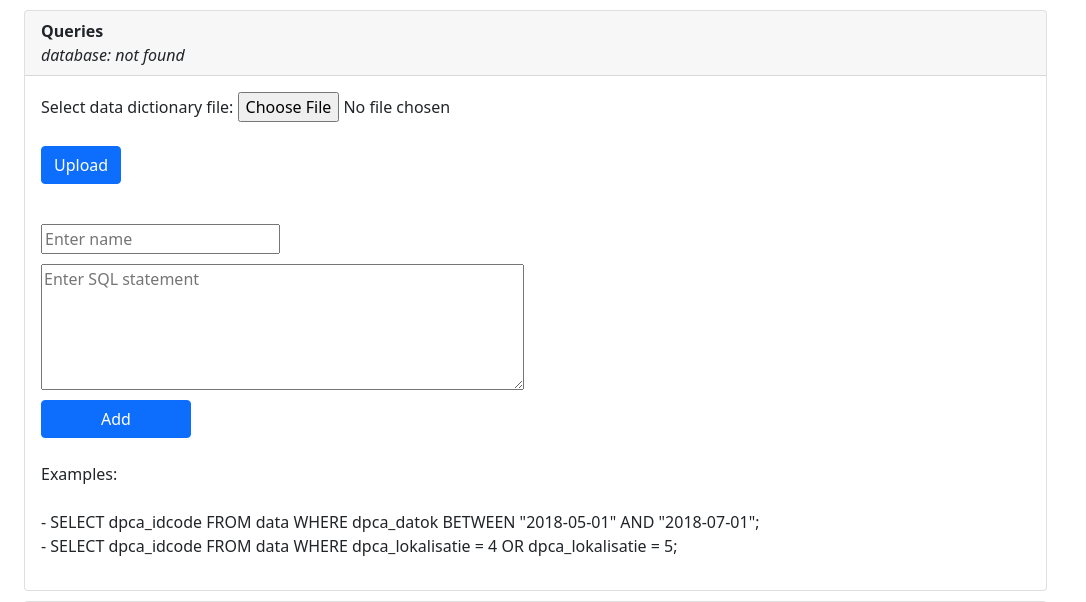
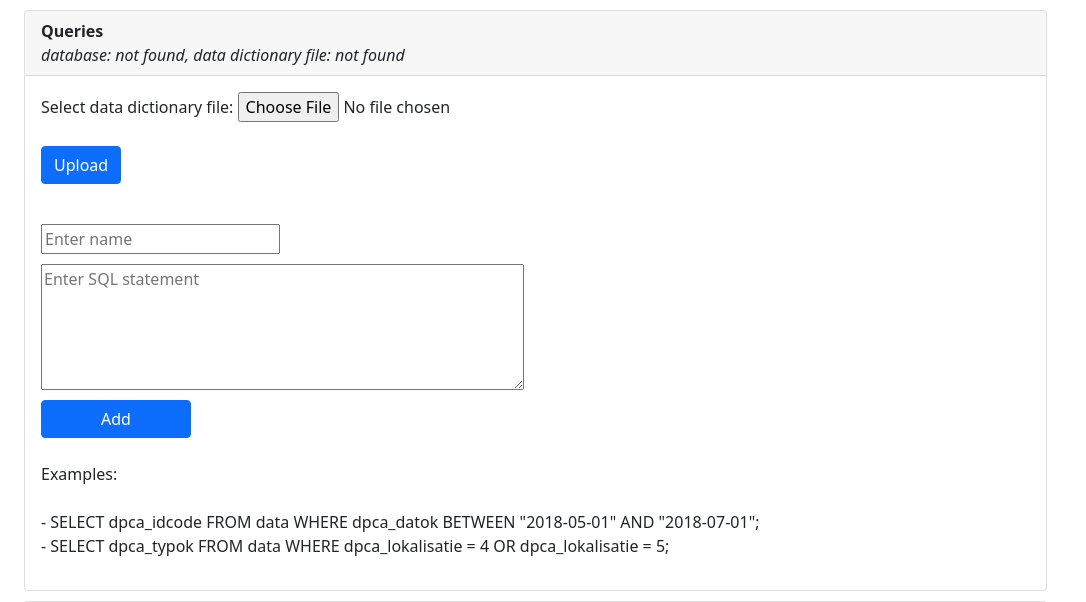
Before and after one commit to rbrecheisen/hpbdash, a Django app: page / in a window 1280 px wide. Shown: the part 66-668 px from the top of the page, without its empty margins (0-1086 px from the left). Run offline with Django 4.2, Linux system fonts and the light colour scheme; the visitor is signed in with stand-in values (Sample User, id 1); data that the repository does not hold is empty; parts of the project's set-up code (start-up, migrations or seed data) failed here and were passed over; some libraries are stand-ins or nearby versions.

Commit message:
saving work

```diff
--- a/src/hpbdash/app/templates/queries.html
+++ b/src/hpbdash/app/templates/queries.html
@@ -24,7 +24,7 @@
                         Examples:<br>
                         <br>
                         - SELECT dpca_idcode FROM data WHERE dpca_datok BETWEEN "2018-05-01" AND "2018-07-01";<br>
-                        - SELECT dpca_idcode FROM data WHERE dpca_lokalisatie = 4 OR dpca_lokalisatie = 5;
+                        - SELECT dpca_typok FROM data WHERE dpca_lokalisatie = 4 OR dpca_lokalisatie = 5;
                     </form>
                 </div>
             </div>
--- a/src/hpbdash/app/templates/query_result.html
+++ b/src/hpbdash/app/templates/query_result.html
@@ -7,6 +7,7 @@
             <div class="card" style="margin-top: 10px;">
                 <div class="card-header">
                     Query result for: <b>{{ query.name }}</b> ({{ nr_rows }} records)<br>
+                    <i>{{ query_result.result_file }}</i>:
                     <a href="/queries/{{ query.id }}/results/{{ query_result.id }}/download">[download]</a>
                 </div>
                 <div class="card-body">
--- a/src/hpbdash/app/views.py
+++ b/src/hpbdash/app/views.py
@@ -1,6 +1,10 @@
 import os
+import json
+import shutil
+import pandas as pd
+import matplotlib.pyplot as plt
 
-from django.shortcuts import render
+from django.shortcuts import render, redirect
 from django.views.static import serve
 from django.conf import settings
 from django.utils import timezone
@@ -14,24 +18,57 @@ from .models import QueryModel, QueryResultModel
 from barbell2.castor.castor2sqlite import CastorQuery
 
 
+""" -------------------------------------------------------------------------------------------------------------------
+Processes upload of a Castor export file and extracts a dictionary of all option variables and their values
+See scripts-ralph code for an example of building COLUMN_META_DATA. Just go through list of study variables and
+take those that are option groups. Then lookup the option values in the next sheet.
+"""
 @login_required
 def upload_data_dictionary(request):
-    """ Processes upload of a Castor export file and extracts a dictionary of all option variables and their values
-    See scripts-ralph code for an example of building COLUMN_META_DATA. Just go through list of study variables and
-    take those that are option groups. Then lookup the option values in the next sheet.
-    Perhaps store the lookup table efficiently using NumPy? Or pickle? JSON?
-    """
+    # get uploaded file path
     f = request.FILES.get('file')
-    if isinstance(f, TemporaryUploadedFile):
-        f_path = f.temporary_file_path
-        print(f'TemporaryUploadedFile: {f_path}')
-    elif isinstance(f, InMemoryUploadedFile):
+    if isinstance(f, InMemoryUploadedFile):
         f_path = os.path.join(settings.MEDIA_ROOT, default_storage.save(f.name, ContentFile(f.read())))
-        print(f'InMemoryUploadedFile: {f_path}')
-    queries = QueryModel.objects.all()
-    return render(request, 'queries.html', context={'queries': queries})
+    elif isinstance(f, TemporaryUploadedFile):
+        f_path = shutil.copy(f.temporary_file_path, settings.MEDIA_ROOT)
+    else:
+        raise RuntimeError('could not determine path uploaded file')
+    # read options
+    options = {}
+    df_options = pd.read_excel(f_path, sheet_name='Field options', dtype=str)
+    for idx, row in df_options.iterrows():
+        option_group = row['Option group name']
+        if pd.notna(option_group):
+            option = row['Option name']
+            value = row['Option value']
+            if option_group not in options.keys():
+                options[option_group] = {}
+            options[option_group][value] = option
+    # read data dictionary and update with options
+    dd = {}
+    df_fields = pd.read_excel(f_path, sheet_name='Study variable list', dtype=str)
+    for idx, row in df_fields.iterrows():
+        variable_name = row['Variable name']
+        field_type = row['Original field type']
+        label = row['Field label']
+        option_group = row['Optiongroup name']
+        if variable_name not in dd.keys():
+            dd[variable_name] = {
+                'label': label,
+                'field_type': field_type,
+                'option_group': None,
+            }
+        if pd.notna(option_group):
+            dd[variable_name]['option_group'] = options[option_group]
+    # write data dictionary to file
+    with open(settings.CASTOR_DD_FILE, 'w') as f:
+        json.dump(dd, f, indent=4)
+    # redirect to queries page
+    return redirect('/queries/')
 
 
+"""-------------------------------------------------------------------------------------------------------------------
+"""
 @login_required
 def get_queries(request):
     queries = QueryModel.objects.all()
@@ -39,33 +76,42 @@ def get_queries(request):
         message = 'database: not found'
     else:
         message = f'database: {settings.CASTOR_DB_FILE}'
+    if not os.path.isfile(settings.CASTOR_DD_FILE):
+        message += ', data dictionary file: not found'
+    else:
+        message += f', data dictionary file: {settings.CASTOR_DD_FILE}'
     return render(request, 'queries.html', context={'queries': queries, 'message': message})
 
 
+"""-------------------------------------------------------------------------------------------------------------------
+"""
 @login_required
 def create_query(request):
     QueryModel.objects.create(
         name=request.POST.get('name'), sql_statement=request.POST.get('sql_statement'))
-    queries = QueryModel.objects.all()
-    return render(request, 'queries.html', context={'queries': queries})
+    return redirect('/queries/')
 
 
+"""-------------------------------------------------------------------------------------------------------------------
+"""
 @login_required
 def delete_query(request, query_id):
     query = QueryModel.objects.get(pk=query_id)
     query.delete()
-    queries = QueryModel.objects.all()
-    return render(request, 'queries.html', context={'queries': queries})
+    return redirect('/queries/')
 
 
+"""-------------------------------------------------------------------------------------------------------------------
+"""
 @login_required
 def run_query(request, query_id):
-    # 'SELECT dpca_datok FROM data WHERE dpca_datok BETWEEN "2018-05-01" AND "2018-07-01";'
+    # check if SQL database is present. if not, return error page
     errors = []
     if not os.path.isfile(settings.CASTOR_DB_FILE) or os.path.getsize(settings.CASTOR_DB_FILE) == 0:
         errors.append(f'Database file {settings.CASTOR_DB_FILE} not found or empty. Did Prefect pipeline run?')
     if len(errors) > 0:
         return render(request, 'errors.html', context={'errors': errors})
+    # run query and store results in csv file
     query_engine = CastorQuery(settings.CASTOR_DB_FILE)
     query = QueryModel.objects.get(pk=query_id)
     df = query_engine.execute(query.sql_statement)
@@ -76,30 +122,51 @@ def run_query(request, query_id):
         result_file=query_result_file,
     )
     query_engine.to_csv(query_result.result_file)
-    df_array = df.to_numpy()
-    return render(request, 'query_result.html', context={
-        'query': query, 'query_result': query_result, 'nr_rows': len(df_array), 'columns': df.columns, 'data': df_array})
+    # redirect to query result page
+    return redirect(f'/queries/{query_id}/results/{query_result.id}/')
 
 
+"""-------------------------------------------------------------------------------------------------------------------
+"""
 @login_required
 def get_query_result(request, query_id, query_result_id):
     query_result = QueryResultModel.objects.get(pk=query_result_id)
+    # note: conversion to dataframe results integers in being converted to floats
     df = query_result.as_df()
     df_array = df.to_numpy()
     return render(request, 'query_result.html', context={
         'query': query_result.query, 'query_result': query_result, 'nr_rows': len(df_array), 'columns': df.columns, 'data': df_array})
 
 
+"""-------------------------------------------------------------------------------------------------------------------
+"""
 @login_required
 def show_query_result(request, query_id, query_result_id):
+    # load data dictionary
+    with open(settings.CASTOR_DD_FILE, 'r') as f:
+        dd = json.load(f)
+    # get query results as dataframe
     query_result = QueryResultModel.objects.get(pk=query_result_id)
     df = query_result.as_df()
     for column in df.columns:
         if request.POST.get(f'{column}_cbx', None) is not None:
-            print('Found selected column!')
+            groups = df.groupby([column]).groups
+            data = {}
+            for group in groups.keys():
+                data[group] = len(groups[group])
+            new_df = pd.DataFrame(data=data, index=[0])
+            ax = new_df.plot(kind='bar', stacked=True)
+            pos = ax.get_position()
+            ax.set_position([pos.x0, pos.y0, pos.width * 0.80, pos.height])
+            ax.legend(loc='center left', bbox_to_anchor=(1, 0.5))
+            plt.xticks(rotation=90)
+            plt.savefig('/Users/Ralph/Desktop/dpca_typok.png')
+            # plt.close()
     return render(request, 'show_query_result.html', context={})
 
 
+"""-------------------------------------------------------------------------------------------------------------------
+"""
 @login_required
 def download_query_result(request, query_id, query_result_id):
     query_result = QueryResultModel.objects.get(pk=query_result_id)
--- a/src/hpbdash/manage.py
+++ b/src/hpbdash/manage.py
@@ -9,10 +9,7 @@ def is_debugging():
 
 
 if is_debugging():
-    # sys.argv = ['k4k/manage.py', 'load_lessons']
-    # sys.argv = ['k4k/manage.py', 'makemigrations']
-    # sys.argv = ['k4k/manage.py', 'migrate']
-    sys.argv = ['k4k/manage.py', 'runserver']
+    sys.argv = ['src/hpbdash/manage.py', 'runserver']
 
 
 def main():
```
Also changed, not shown: src/hpbdash/app/models.py (+10 -2 lines), src/hpbdash/hpbdash/settings.py (+3 -4 lines), src/hpbdash/app/migrations/0001_initial.py.
